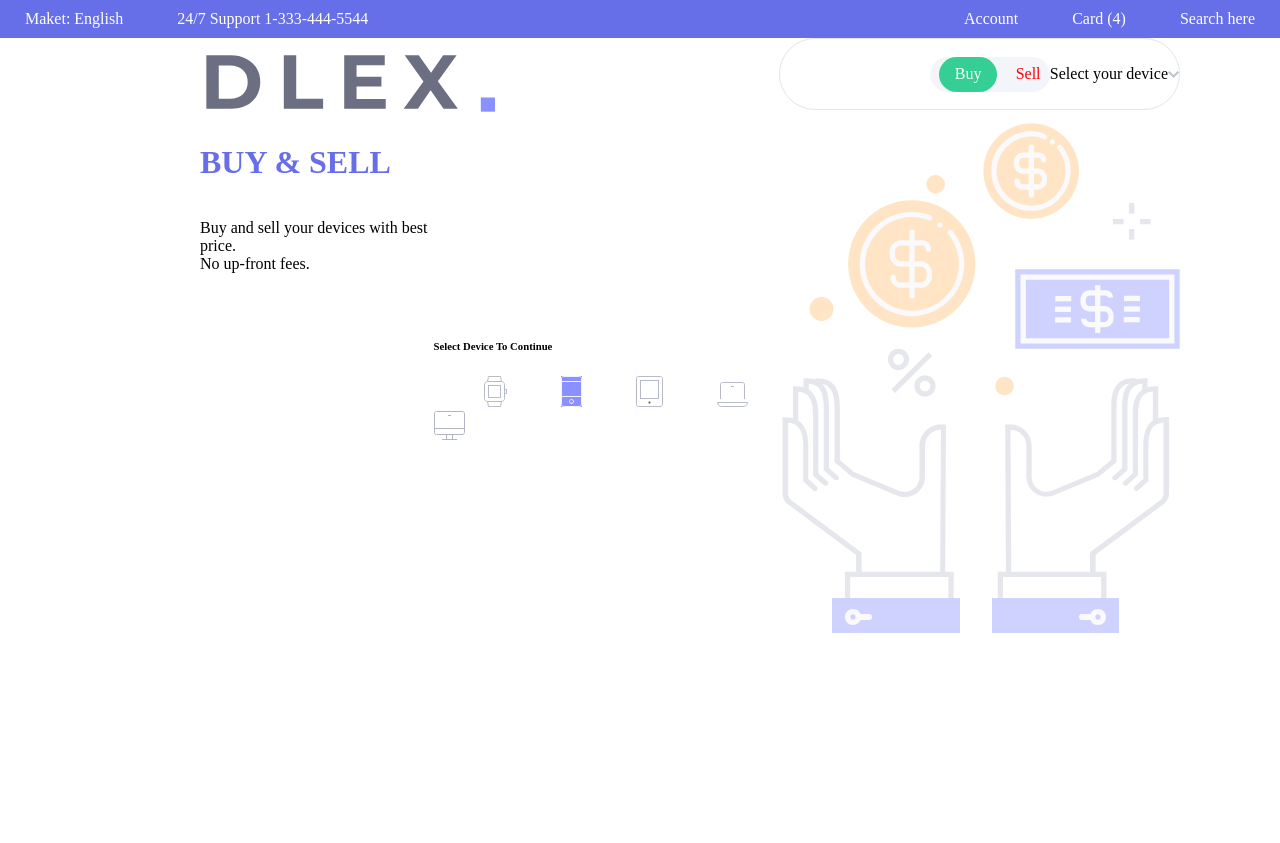
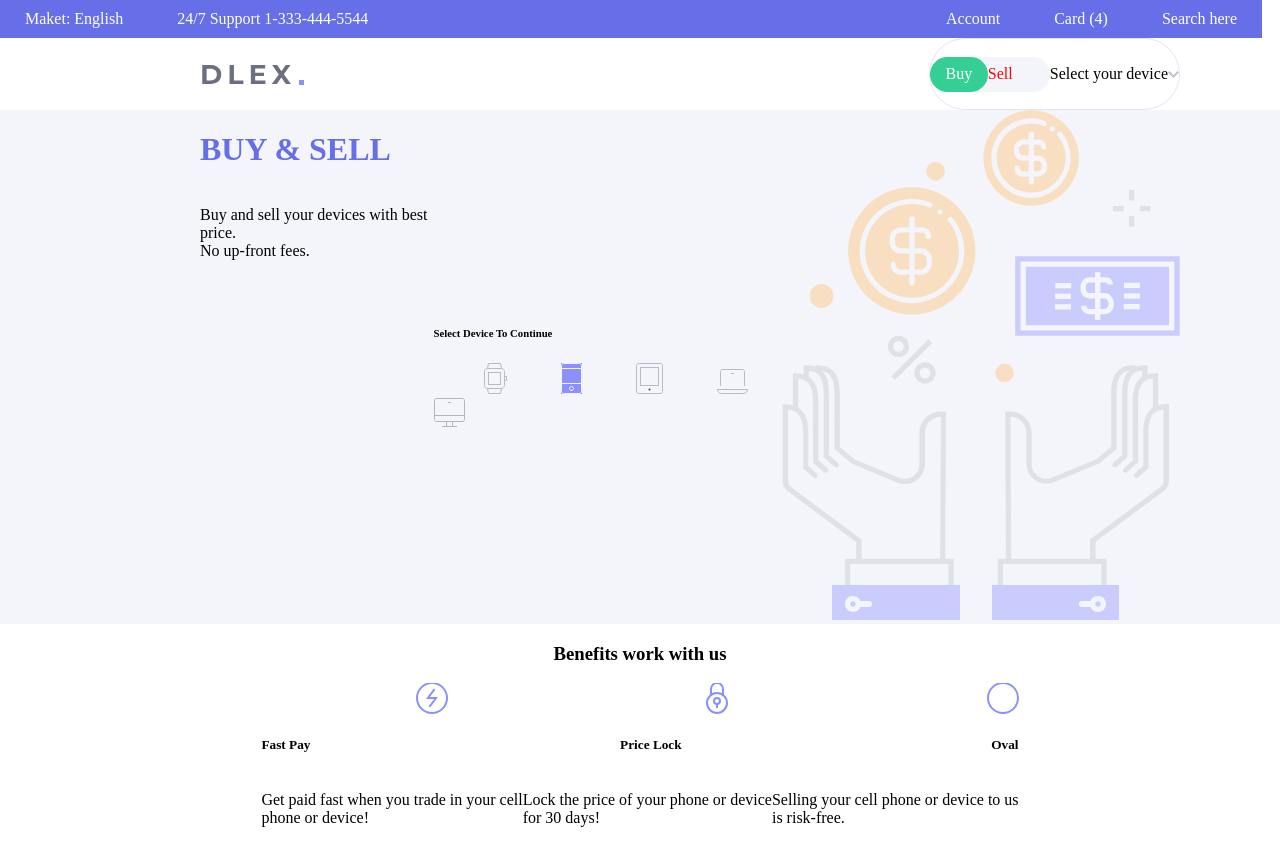
Before and after one commit to IllyaPriymak/my-new-page-, a plain HTML site: page index.html in a window 1280 px wide. Before the commit the page ends 800 px from the top, so only its background shows below. Drawn offline with Linux system fonts and the light colour scheme.

Commit message:
add new block

```diff
--- a/index.html
+++ b/index.html
@@ -53,5 +53,30 @@
               <img src="images\Big Icon.svg" alt="icon">
            </div>
         </div>
+        <div class="container4">
+          <h3>Benefits work with us</h3>
+          <div class="benefits">
+            <a class="link" href="#"></a>
+            <img src="images\Fast Pay.svg" alt="fast-pay">
+            <a class="link" href="#"></a>
+            <img src="images\Price Lock.svg" alt="price-look">
+            <a class="link" href="#"></a>
+            <img src="images\Oval.svg" alt="oval">
+          </div>
+          <div class="headline">
+            <h5>Fast Pay</h5>
+            <h5>Price Lock</h5>
+            <h5>Oval</h5>
+          </div>
+          <div class="paragraf2">
+            <p>Get paid fast when you trade in your cell <br>
+              phone or device!</p>
+            <p>Lock the price of your phone or device <br>
+              for 30 days!</p>
+            <p>Selling your cell phone or device to us  <br>
+               is risk-free.</p>
+
+          </div>
+       </div>
   </body>
 </html>
--- a/styles/index.css
+++ b/styles/index.css
@@ -6,7 +6,7 @@ body{
   flex-direction: row;
   justify-content: space-between;
   background-color: #666EE8;
-  width: 1280px;
+  width: 1262px;
   height: 28px;
   padding-top: 10px;
 }
@@ -24,7 +24,6 @@ body{
   justify-content: space-between;
   padding-left: 200px;
   padding-right: 100px;
-  height: 85px;
 
 }
 
@@ -37,7 +36,6 @@ justify-content: flex-end;
 border: 1px solid #E4E5EC;
 border-radius: 100px;
 align-items: center;
-padding-left: 150px;
 
 }
 
@@ -47,8 +45,8 @@ border-radius: 100px;
 width: 120px;
 height: 35px;
 display: flex;
-align-items: center;
-justify-content: space-around;
+align-items: baseline;
+justify-content: flex-start;
 color: red;
 
 }
@@ -69,8 +67,11 @@ padding-right: 10px;
 }
 
 .container3 {
+  background-color: #F4F5FA;
   display: flex;
   justify-content: space-between;
+  padding-left: 200px;
+  padding-right: 100px;
 }
 
 h1 {
@@ -87,7 +88,6 @@ h6{
 .paragraf {
   display: flex;
   flex-direction: column;
-  padding-left: 200px;
 }
 
 .card {
@@ -100,6 +100,28 @@ h6{
 background-color: #8A91FF;
 }
 
-.big-icon {
-  padding-right: 100px;
+.container4{
+  display: grid;
+  justify-content: center;
 }
+
+h3{
+  display: flex;
+  justify-content: center;
+}
+
+.benefits{
+  display: flex;
+  justify-content: space-between;
+}
+
+.headline {
+  color: black;
+  display: flex;
+  justify-content: space-between;
+}
+
+.paragraf2 {
+  display: flex;
+  justify-content: ;
+}
```
Also changed, not shown: images/Fast Pay.svg (added), images/Oval.svg (added), images/Price Lock.svg (added).
